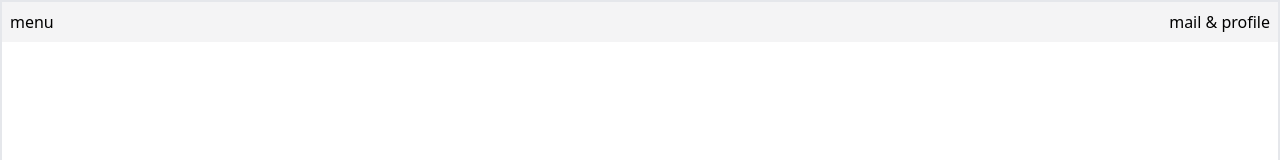
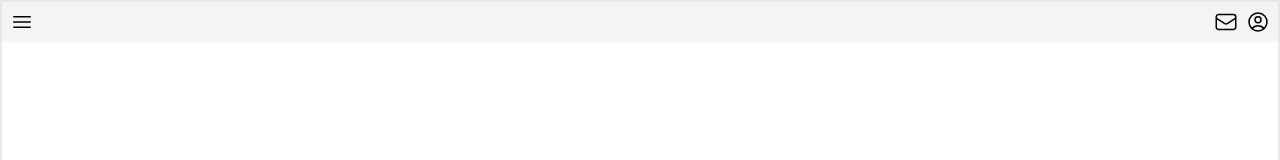
Before and after one commit to bryanmccarthy/energy-hw, a JavaScript app in the folder frontend/: page / in a window 1280 px wide. Shown: the top 160 px of the page. Built offline with nearby package versions, Linux system fonts and the light colour scheme; the HTML template or start-up script is replaced by a standard one.

Commit message:
add svg's from tailwind heroicons

```diff
--- a/frontend/src/App.js
+++ b/frontend/src/App.js
@@ -4,9 +4,18 @@ function App() {
     <div className="border-2 h-screen">
       {/* Header */}
       <div className="flex justify-between bg-zinc-100 p-2">
-        <div>menu</div>
         <div>
-          mail & profile
+          <svg xmlns="http://www.w3.org/2000/svg" fill="none" viewBox="0 0 24 24" stroke-width="1.5" stroke="currentColor" className="w-6 h-6">
+            <path stroke-linecap="round" stroke-linejoin="round" d="M3.75 6.75h16.5M3.75 12h16.5m-16.5 5.25h16.5" />
+          </svg>
+        </div>
+        <div className="flex">
+          <svg xmlns="http://www.w3.org/2000/svg" fill="none" viewBox="0 0 24 24" stroke-width="1.5" stroke="currentColor" className="w-6 h-6">
+            <path stroke-linecap="round" stroke-linejoin="round" d="M21.75 6.75v10.5a2.25 2.25 0 01-2.25 2.25h-15a2.25 2.25 0 01-2.25-2.25V6.75m19.5 0A2.25 2.25 0 0019.5 4.5h-15a2.25 2.25 0 00-2.25 2.25m19.5 0v.243a2.25 2.25 0 01-1.07 1.916l-7.5 4.615a2.25 2.25 0 01-2.36 0L3.32 8.91a2.25 2.25 0 01-1.07-1.916V6.75" />
+          </svg>
+          <svg xmlns="http://www.w3.org/2000/svg" fill="none" viewBox="0 0 24 24" stroke-width="1.5" stroke="currentColor" className="w-6 h-6 ml-2">
+            <path stroke-linecap="round" stroke-linejoin="round" d="M17.982 18.725A7.488 7.488 0 0012 15.75a7.488 7.488 0 00-5.982 2.975m11.963 0a9 9 0 10-11.963 0m11.963 0A8.966 8.966 0 0112 21a8.966 8.966 0 01-5.982-2.275M15 9.75a3 3 0 11-6 0 3 3 0 016 0z" />
+          </svg>
         </div>
       </div>
     </div>
```
